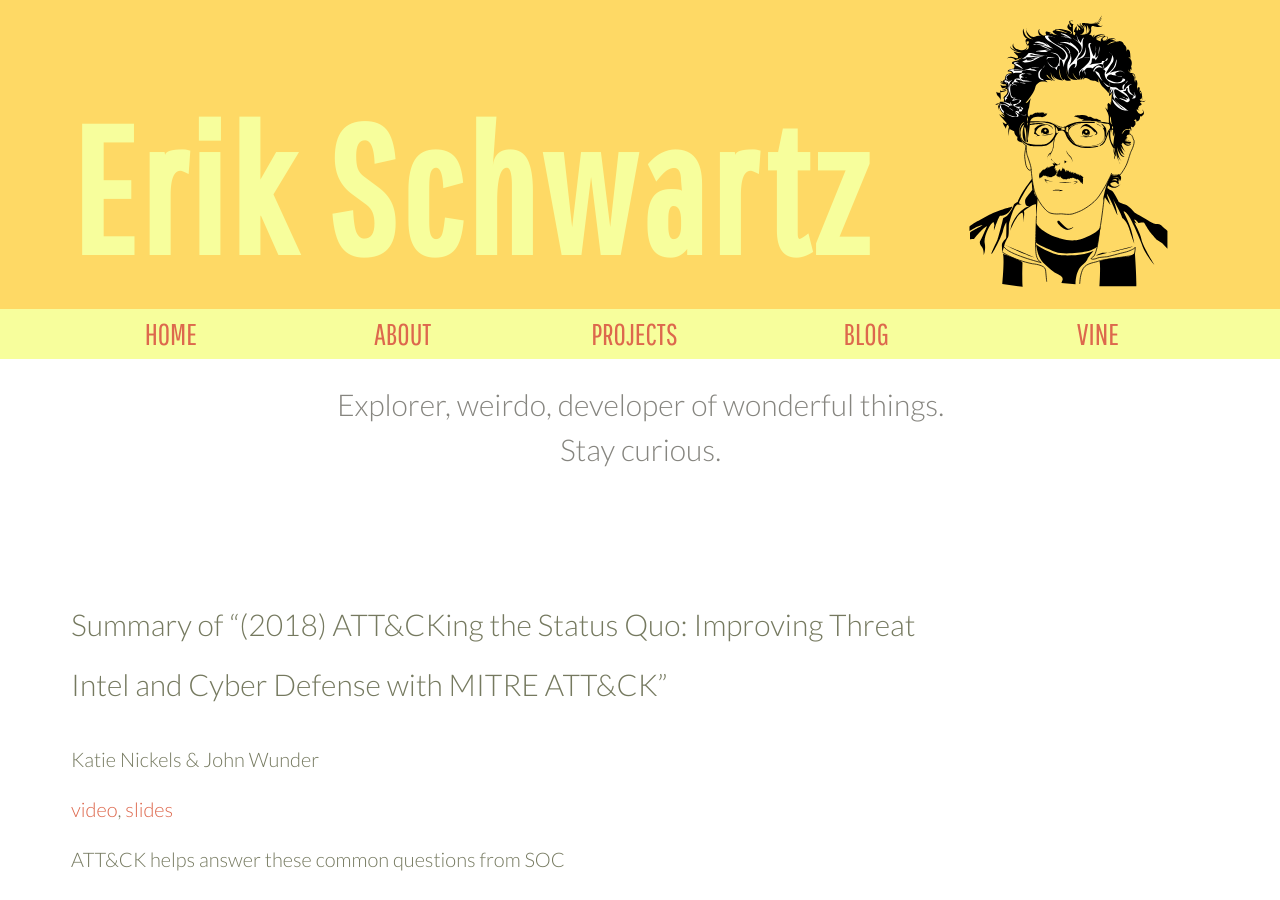
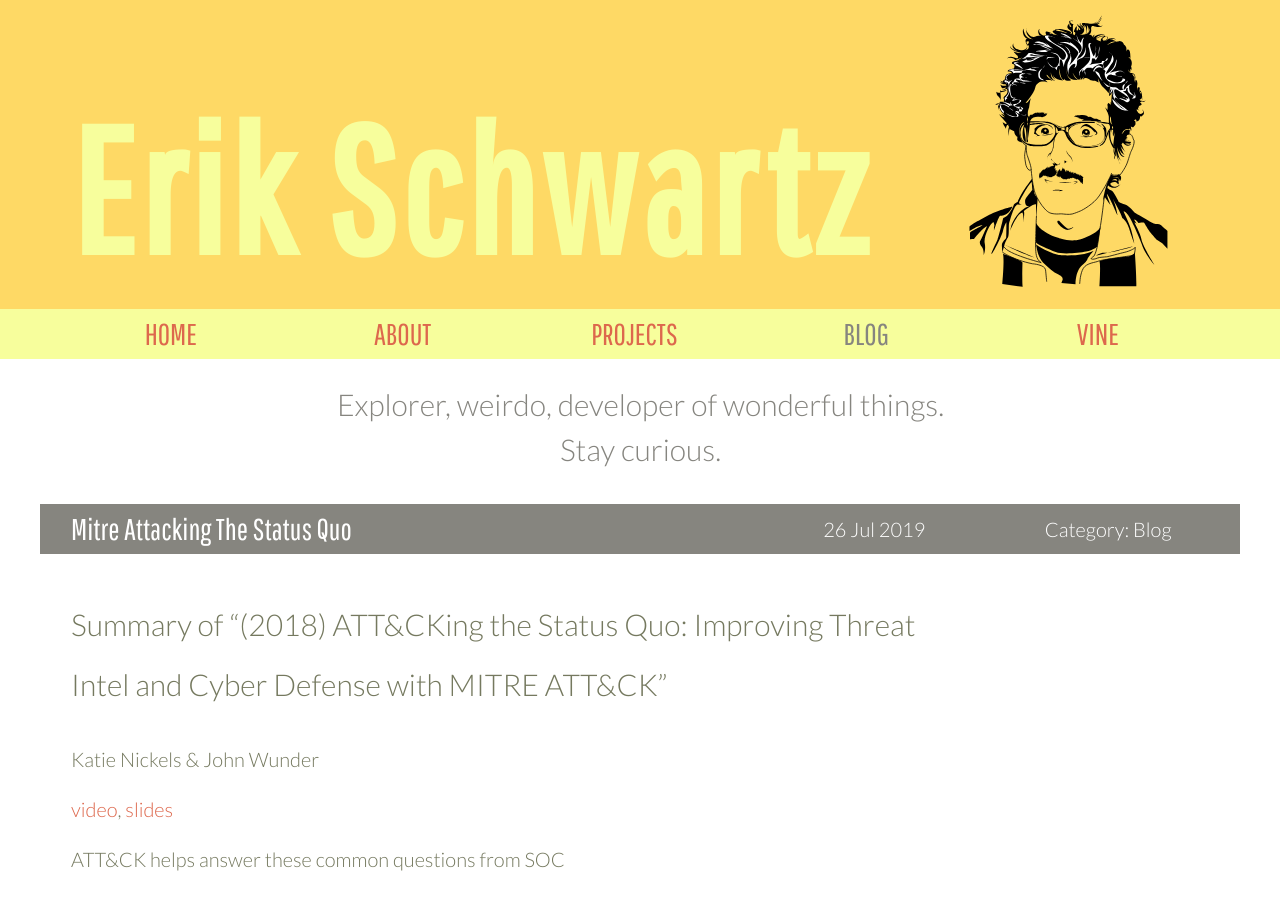
Before and after one commit to eeeschwartz/erikschwartz, a Jekyll site: the page built from _posts/2019-07-26-mitre-attacking-the-status-quo.md, in a window 1280 px wide and 900 px high. Built offline with Jekyll 4.4.1, drawn with Linux system fonts in a browser that asks for light colours; our own code applies the rules of GitHub Pages for plain Markdown files; some of the changed lines change nothing that is shown.

Commit message:
Update 2019-07-26-mitre-attacking-the-status-quo.md

```diff
--- a/_posts/2019-07-26-mitre-attacking-the-status-quo.md
+++ b/_posts/2019-07-26-mitre-attacking-the-status-quo.md
@@ -1,3 +1,13 @@
+---
+published: true
+layout: post
+category: blog
+current-tab: blog
+author: Erik Schwartz
+date: '2019-07-26'
+permalink: 2019-07-26-mitre-attacking-the-status-quo
+---
+
 ## Summary of "(2018) ATT&CKing the Status Quo: Improving Threat Intel and Cyber Defense with MITRE ATT&CK"
 
 Katie Nickels & John Wunder
```
